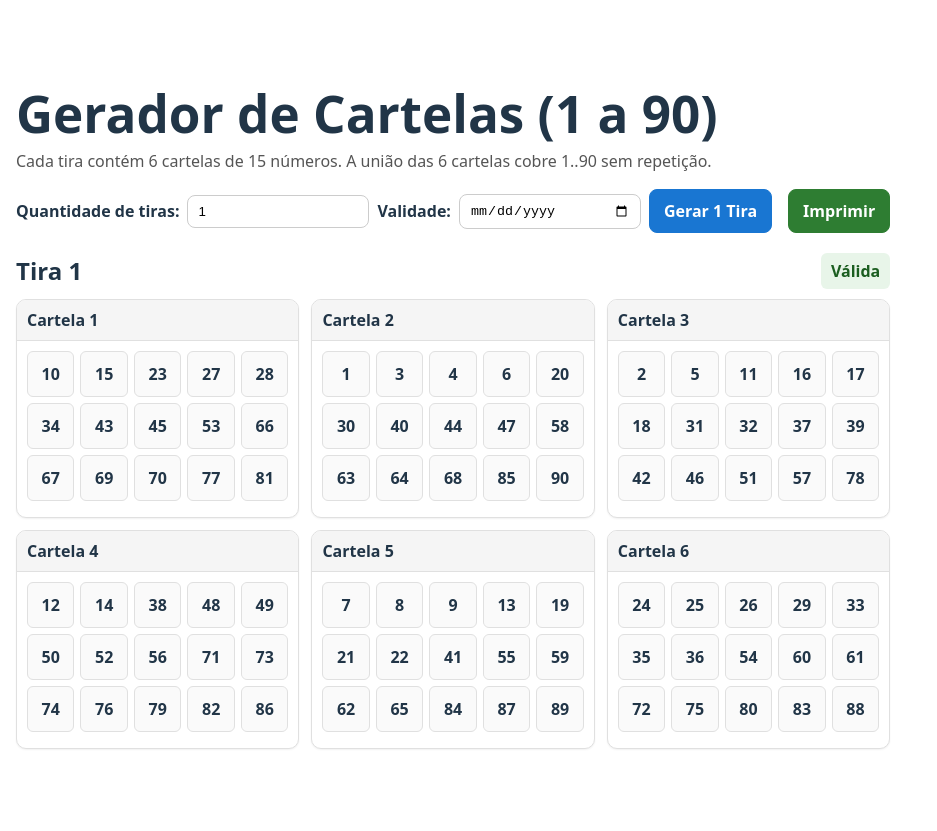
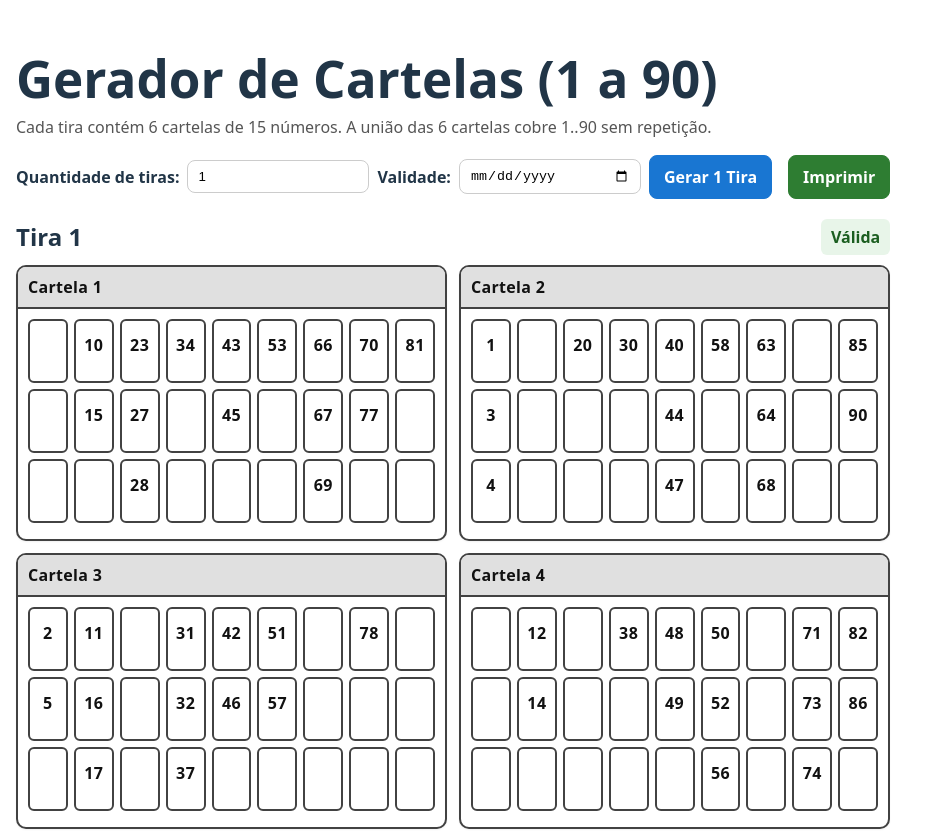
Before and after one commit to andreycaetano/vispa, a React (Vite) app: page / in a window 1280 px wide. Shown: the top 831 px of the page, without its empty margins (0-937 px from the left). Before the commit the page ends 800 px from the top, so only its background shows below. Built offline with nearby package versions, Linux system fonts and the light colour scheme.

Commit message:
Refactor ticket grid logic and enhance print layout.

```diff
--- a/src/App.tsx
+++ b/src/App.tsx
@@ -91,6 +91,28 @@ function formatDate(brDateIso: string): string {
   return `${d}/${m}/${y}`;
 }
 
+// Constrói a grade 3x9: colunas por faixas [1-9], [10-19], ..., [80-90]
+function ticketToGrid(ticket: number[]): (number | null)[][] {
+  // Agrupa por coluna (0..8) conforme decênio; 90 também vai para a última coluna (8)
+  const columns: number[][] = Array.from({ length: 9 }, () => []);
+  for (const n of ticket) {
+    const col = n === 90 ? 8 : Math.floor(n / 10); // 1-9 -> 0, 10-19 -> 1, ..., 80-89 -> 8, 90 -> 8
+    columns[col].push(n);
+  }
+  // Ordena números dentro de cada coluna (ascendente)
+  columns.forEach(col => col.sort((a, b) => a - b));
+
+  // Monta 3 linhas por 9 colunas, preenchendo cada coluna de cima para baixo
+  const rows: (number | null)[][] = Array.from({ length: 3 }, () => Array(9).fill(null));
+  for (let c = 0; c < 9; c++) {
+    const colVals = columns[c];
+    for (let r = 0; r < Math.min(3, colVals.length); r++) {
+      rows[r][c] = colVals[r];
+    }
+  }
+  return rows;
+}
+
 export default function App() {
   const [qty, setQty] = useState<number>(1);
   const [strips, setStrips] = useState<Strip[]>(() => [generateStrip()]);
@@ -110,7 +132,35 @@ export default function App() {
   };
 
   return (
-    <div style={styles.page}>
+    <div style={styles.page} className="landscape">
+      <style>
+        {`
+          @page {
+            size: A4 landscape;
+            margin: 10mm;
+          }
+          @media print {
+            html, body {
+              width: 297mm;
+              height: 210mm;
+            }
+            /* Expande conteúdo na impressão em paisagem */
+            .landscape {
+              max-width: none !important;
+            }
+            /* Duas cartelas por linha para ficarem mais largas */
+            .ticket-grid {
+              grid-template-columns: repeat(2, 1fr) !important;
+              gap: 14px !important;
+            }
+            /* Células maiores e texto mais legível */
+            .ticket-row .cell {
+              font-size: 14pt !important;
+              padding: 10pt 0 !important;
+            }
+          }
+        `}
+      </style>
       <h1 style={{ marginBottom: 8 }}>Gerador de Cartelas (1 a 90)</h1>
       <p style={{ marginTop: 0, color: "#555" }}>
         Cada tira contém 6 cartelas de 15 números. A união das 6 cartelas cobre 1..90 sem repetição.
@@ -165,15 +215,17 @@ export default function App() {
               </span>
             </div>
 
-            <div style={styles.stripGrid}>
+            <div style={styles.stripGrid} className="ticket-grid">
               {tickets.map((ticket, idx) => (
                 <div key={idx} style={styles.ticketCard}>
                   <div style={styles.ticketHeader}>Cartela {idx + 1}</div>
                   <div style={styles.ticketBody}>
-                    {chunk(ticket, 5).map((row, rIdx) => (
-                      <div key={rIdx} style={styles.ticketRow}>
-                        {row.map((n) => (
-                          <div key={n} style={styles.cell}>{n}</div>
+                    {ticketToGrid(ticket).map((row, rIdx) => (
+                      <div key={rIdx} style={styles.ticketRow} className="ticket-row">
+                        {row.map((n, cIdx) => (
+                          <div key={`${rIdx}-${cIdx}`} style={styles.cell} className="cell">
+                            {n ?? ""}
+                          </div>
                         ))}
                       </div>
                     ))}
@@ -204,10 +256,12 @@ export default function App() {
 
 const styles: Record<string, React.CSSProperties> = {
   page: {
-    maxWidth: 1100,
+    maxWidth: 1400, // mais largo para caber melhor em paisagem
     margin: "0 auto",
     padding: 16,
     fontFamily: "system-ui, -apple-system, Segoe UI, Roboto, Arial, sans-serif",
+    printColorAdjust: "exact" as any, // garante reprodução de cores na impressão
+    WebkitPrintColorAdjust: "exact" as any,
   },
   actions: {
     display: "flex",
@@ -248,38 +302,46 @@ const styles: Record<string, React.CSSProperties> = {
   },
   stripGrid: {
     display: "grid",
-    gridTemplateColumns: "repeat(auto-fit, minmax(260px, 1fr))",
+    gridTemplateColumns: "repeat(auto-fit, minmax(360px, 1fr))", // cartelas mais largas na tela
     gap: 12,
   },
   ticketCard: {
-    border: "1px solid #e0e0e0",
+    border: "2px solid #424242", // borda mais forte
     borderRadius: 10,
     overflow: "hidden",
     background: "#fff",
     boxShadow: "0 1px 2px rgba(0,0,0,0.06)",
   },
   ticketHeader: {
-    background: "#f5f5f5",
+    background: "#e0e0e0", // cabeçalho com contraste maior
+    color: "#111",
     padding: "8px 10px",
-    fontWeight: 700,
-    borderBottom: "1px solid #e0e0e0",
+    fontWeight: 800, // mais espesso
+    letterSpacing: "0.3px", // mais “larga”
+    borderBottom: "2px solid #424242", // linha mais forte
   },
   ticketBody: {
     padding: 10,
   },
   ticketRow: {
     display: "grid",
-    gridTemplateColumns: "repeat(5, 1fr)",
+    gridTemplateColumns: "repeat(9, 1fr)", // 9 colunas: [1-9], [10-19], ..., [80-90]
     gap: 6,
     marginBottom: 6,
   },
   cell: {
     textAlign: "center",
-    padding: "10px 0",
+    padding: "12px 0", // um pouco mais alto para legibilidade
     borderRadius: 6,
-    background: "#fafafa",
-    border: "1px solid #e0e0e0",
-    fontWeight: 600,
+    background: "#ffffff", // fundo branco para máximo contraste
+    border: "2px solid #424242", // borda mais forte
+    color: "#111", // texto mais escuro
+    fontWeight: 800, // números mais espessos
+    letterSpacing: "0.5px", // números mais “largos”
+    fontVariantNumeric: "tabular-nums", // dígitos com largura uniforme (melhora leitura)
+    minHeight: 36,
+    printColorAdjust: "exact" as any,
+    WebkitPrintColorAdjust: "exact" as any,
   },
   stripFooter: {
     marginTop: 12,
```
